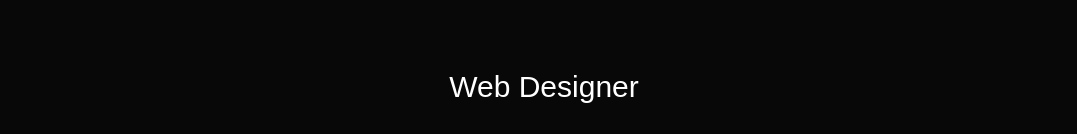
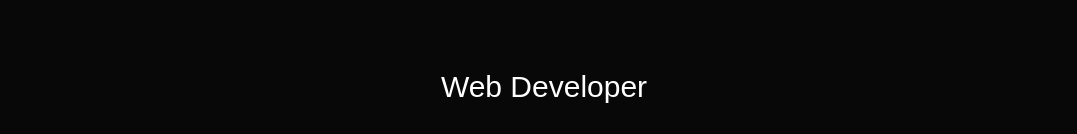
Before and after one commit to masud45827/portfolio_main, a plain HTML site: page index.html in a window 1280 px wide. Shown: the part 265-399 px from the top of the page, without its empty margins (96-1173 px from the left). Drawn offline with Linux system fonts and the light colour scheme.

Commit message:
correction

```diff
--- a/index.html
+++ b/index.html
@@ -23,7 +23,7 @@
           <i class="fa-solid fa-bars" onclick="openmenu()"></i>
         </nav>
         <div class="header-text">
-          <p>Web Designer</p>
+          <p>Web Developer</p>
           <h1>Hi, I'm <span>Masud</span> <br />from Bangladesh</h1>
         </div>
       </div>
```
